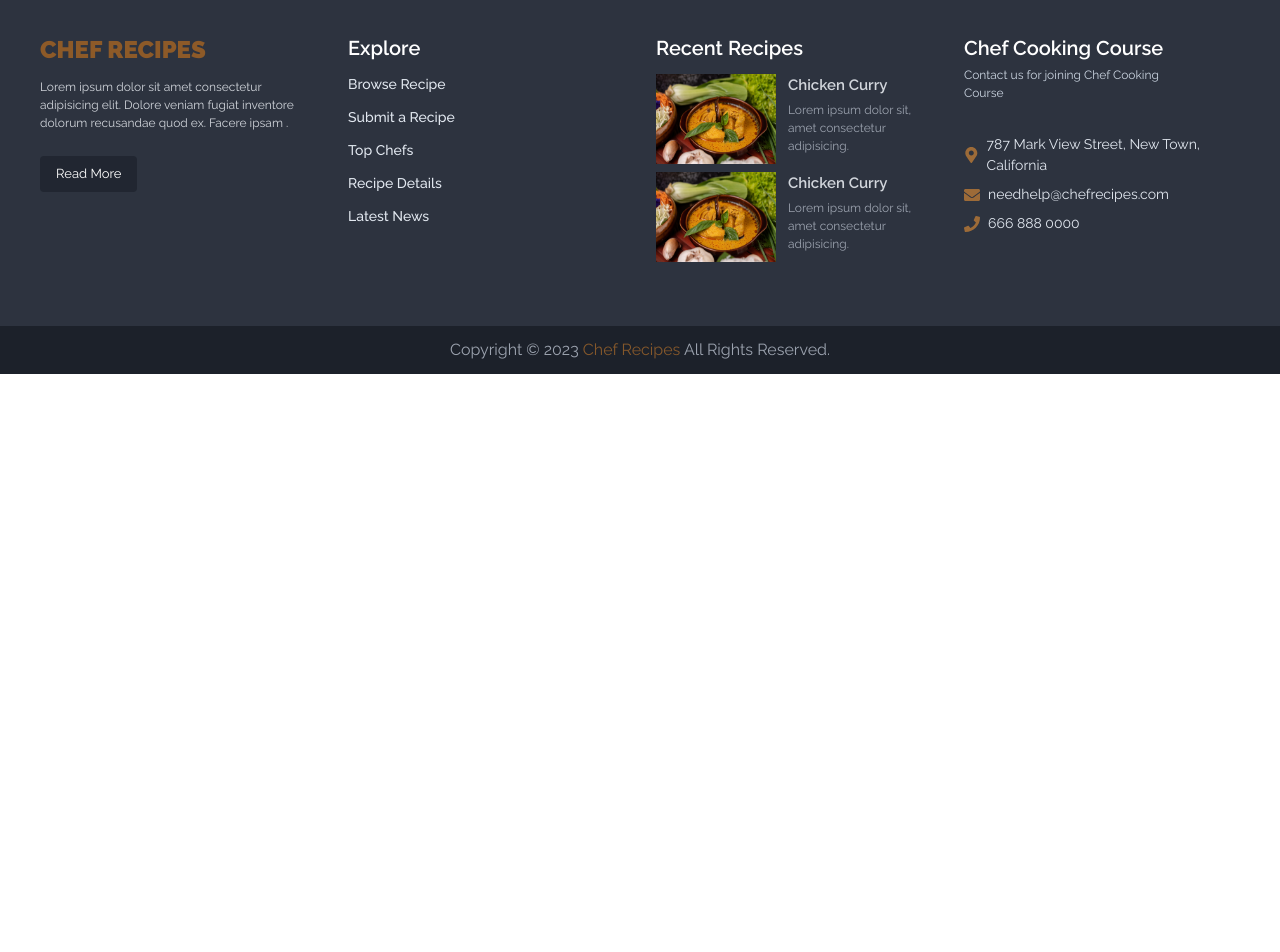
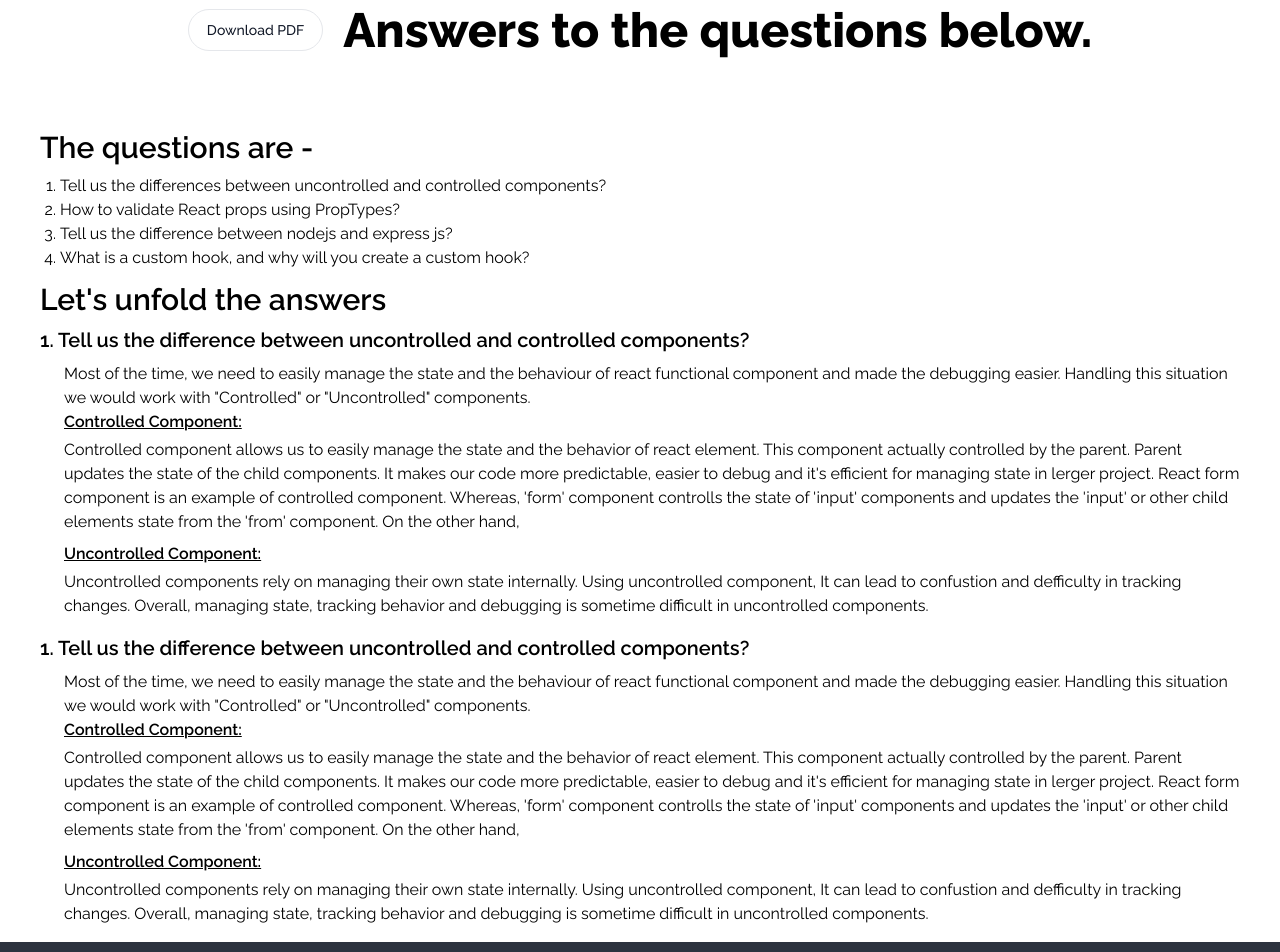
Before and after one commit to mahdi105/Project-I-Chef-Recipe-Client, a React (Vite) app: page /blog in a window 1280 px wide. Shown: the part 220-1172 px from the top of the page. Before the commit the page ends 800 px from the top, so only its background shows below. Built offline with nearby package versions, Linux system fonts and the light colour scheme; no server answers.

Commit message:
Created README.md file and added important information regarding the project

```diff
--- a/src/components/Blog.jsx
+++ b/src/components/Blog.jsx
@@ -1,10 +1,53 @@
+import { Button } from 'flowbite-react';
 import React from 'react';
 
 const Blog = () => {
     return (
-        <div>
-
-        </div>
+        <main className='container mx-auto px-2 md:px-0 lg:px-10'>
+            <nav className='flex justify-center items-center gap-5 py-6 mb-10'>
+                <Button
+                    color="gray"
+                    pill={true}
+                >
+                    Download PDF
+                </Button>
+                <h2 className='text-[48px] font-extrabold'>Answers to the questions below.</h2>
+            </nav>
+            <article>
+                <h2 className='text-3xl font-semibold mb-2'>The questions are - </h2>
+                <ul className='list-decimal ml-5 mb-3'>
+                    <li>Tell us the differences between uncontrolled and controlled components?</li>
+                    <li>How to validate React props using PropTypes?</li>
+                    <li>Tell us the difference between nodejs and express js?</li>
+                    <li>What is a custom hook, and why will you create a custom hook?</li>
+                </ul>
+                <h2 className='text-3xl font-semibold mb-2'>Let's unfold the answers</h2>
+                <h2 className='text-xl mb-2 font-semibold'>1. Tell us the difference between uncontrolled and controlled components?</h2>
+                <div className='ml-6 mb-4'>
+                    <p>Most of the time, we need to easily manage the state and the behaviour of react functional component and made the debugging easier. Handling this situation we would work with "Controlled" or "Uncontrolled" components.</p>
+                    <div>
+                        <p className='underline font-semibold text-md mb-1'>Controlled Component:</p>
+                        <p className='mb-2'>Controlled component allows us to easily manage  the state and the behavior of react element. This component actually controlled by the parent. Parent updates the state of the child components. It makes our code more predictable, easier to debug and it's efficient for managing state in lerger project. React form component is an example of controlled component. Whereas, 'form' component controlls the state of 'input' components and updates the 'input' or other child elements state from the 'from' component. On the other hand,</p>
+                    </div>
+                    <div>
+                        <p className='underline font-semibold text-md mb-1'>Uncontrolled Component:</p>
+                        <p >Uncontrolled components rely on managing their own state internally. Using uncontrolled component, It can lead to confustion and defficulty in tracking changes. Overall, managing state, tracking behavior and debugging is sometime difficult in uncontrolled components.</p>
+                    </div>
+                </div>
+                <h2 className='text-xl mb-2 font-semibold'>1. Tell us the difference between uncontrolled and controlled components?</h2>
+                <div className='ml-6 mb-4'>
+                    <p>Most of the time, we need to easily manage the state and the behaviour of react functional component and made the debugging easier. Handling this situation we would work with "Controlled" or "Uncontrolled" components.</p>
+                    <div>
+                        <p className='underline font-semibold text-md mb-1'>Controlled Component:</p>
+                        <p className='mb-2'>Controlled component allows us to easily manage  the state and the behavior of react element. This component actually controlled by the parent. Parent updates the state of the child components. It makes our code more predictable, easier to debug and it's efficient for managing state in lerger project. React form component is an example of controlled component. Whereas, 'form' component controlls the state of 'input' components and updates the 'input' or other child elements state from the 'from' component. On the other hand,</p>
+                    </div>
+                    <div>
+                        <p className='underline font-semibold text-md mb-1'>Uncontrolled Component:</p>
+                        <p >Uncontrolled components rely on managing their own state internally. Using uncontrolled component, It can lead to confustion and defficulty in tracking changes. Overall, managing state, tracking behavior and debugging is sometime difficult in uncontrolled components.</p>
+                    </div>
+                </div>
+            </article>
+        </main>
     );
 };
 
--- a/src/components/Header/Header.jsx
+++ b/src/components/Header/Header.jsx
@@ -1,5 +1,5 @@
 import React, { useContext, useState } from 'react';
-import { NavLink, useNavigate } from 'react-router-dom';
+import { Link, NavLink, useNavigate } from 'react-router-dom';
 import { FaFacebook, FaInstagram, FaPinterest, FaTwitter } from "react-icons/fa";
 import { Bars3Icon, XMarkIcon } from '@heroicons/react/24/solid';
 import './Header.css'
@@ -47,15 +47,13 @@ const Header = () => {
                         <NavLink to="/blog" className={({ isActive }) => isActive ? "active w-40 md:w-[auto]" : "w-40 md:w-[auto]"}>
                             Blog
                         </NavLink>
-                        <NavLink to="/about" className={({ isActive }) => isActive ? "active w-40 md:w-[auto]" : "w-40 md:w-[auto]"}>
-                            About Us
-                        </NavLink>
                         <NavLink to="/login" className={({ isActive }) => isActive ? "active w-40 md:w-[auto]" : "w-40 md:w-[auto]"}>
                             Login
                         </NavLink>
                         <NavLink to="/register" className={({ isActive }) => isActive ? "active" : ""}>
                             Register
                         </NavLink>
+
                     </nav>
                     <div className='flex items-center gap-5'>
                         <button onClick={handleLogout} className='py-2 px-4 border border-gray-600 rounded-md transition-all duration-300 hover:bg-gray-600 hover:text-white font-semibold'>Logout</button>
```
Also changed, not shown: 1 other file (tests, documents, lock files or other folders).
